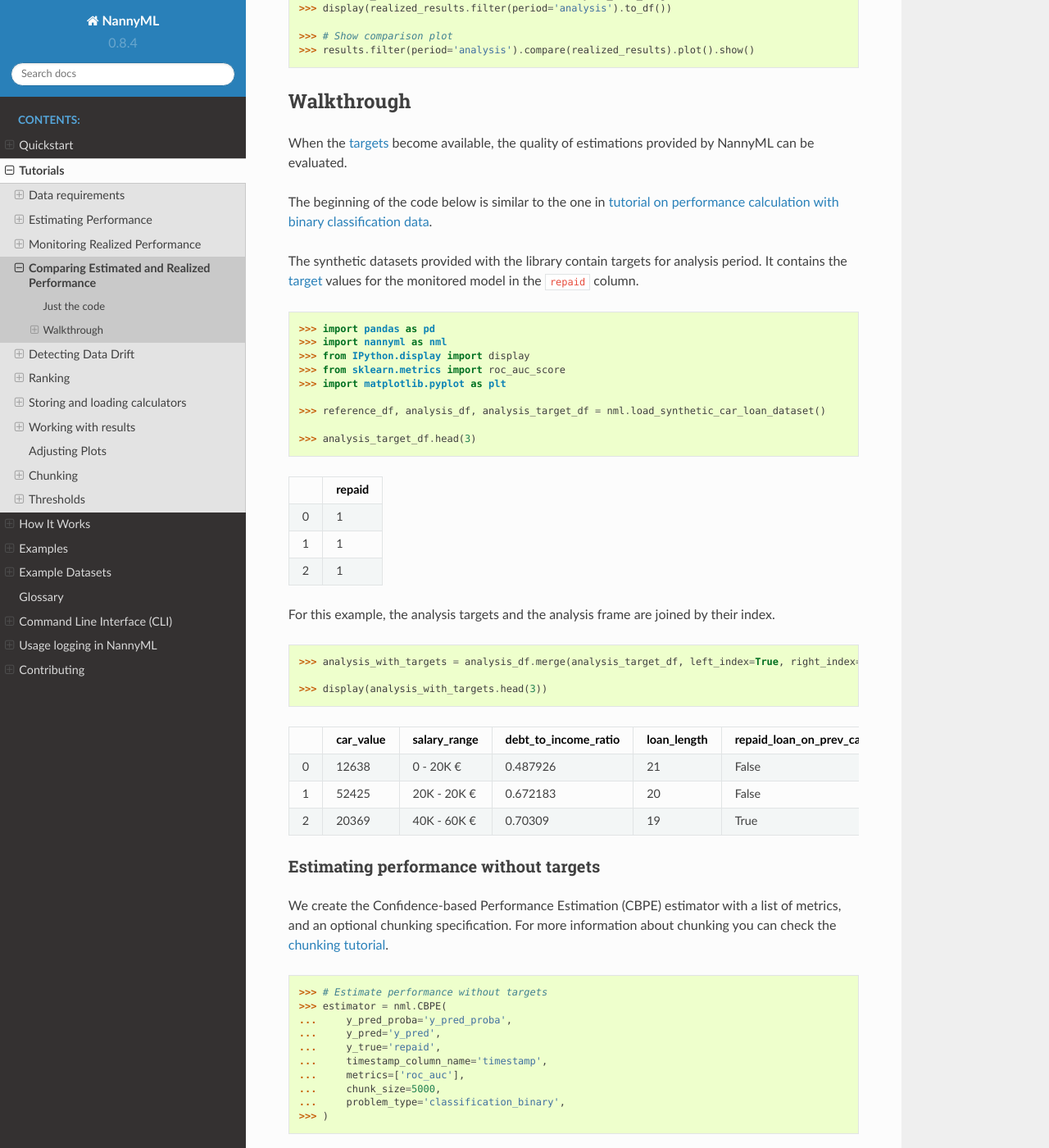
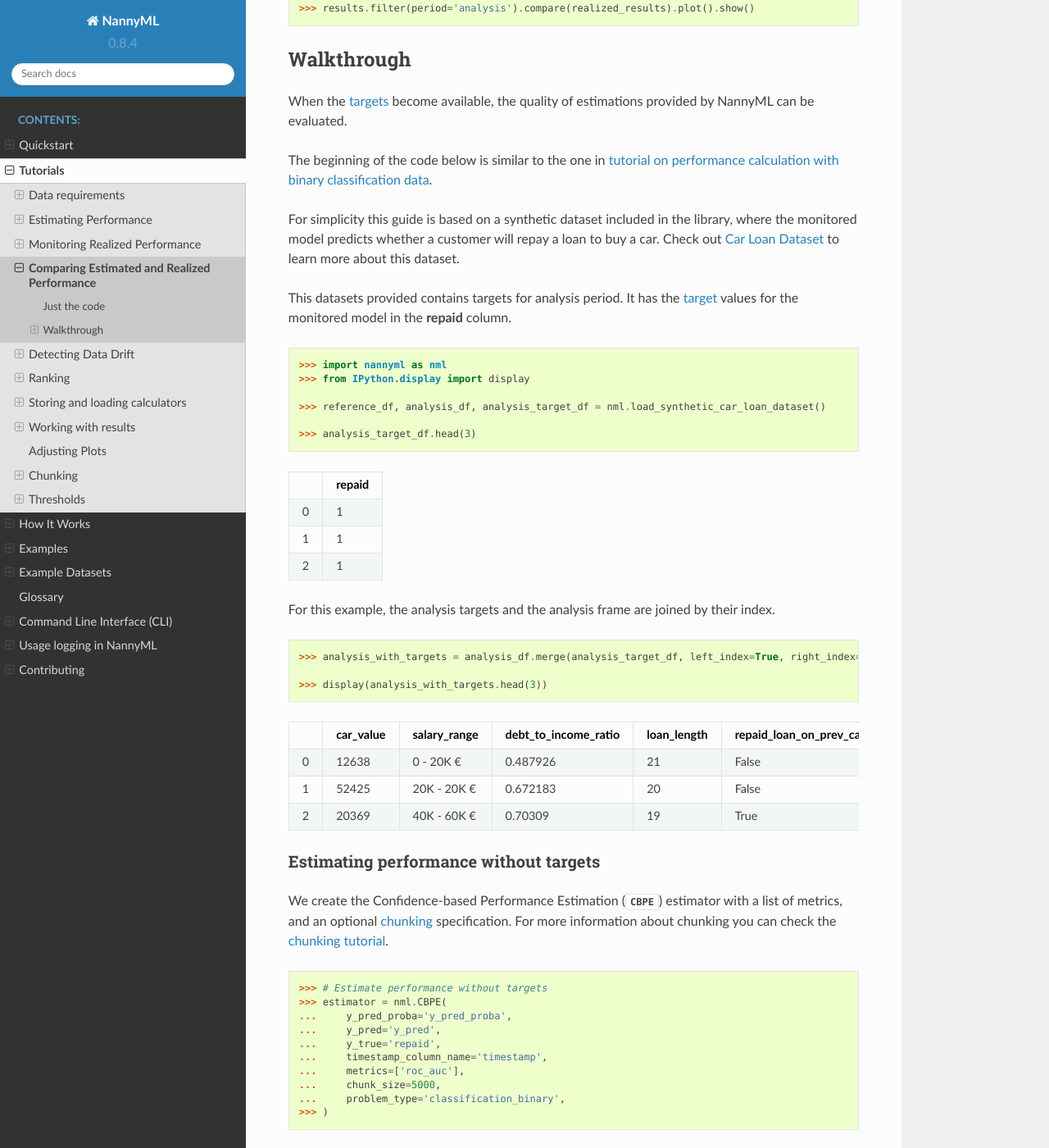
Before and after one commit to NannyML/nannyml, a Sphinx documentation site: the page built from docs/tutorials/compare_estimated_and_realized_performance.rst, in a window 1280 px wide and 1400 px high, scrolled down 932 px. Shown: the whole window at 82% size. Built offline with Sphinx 7.4.7 and the Read the Docs theme 2.0.0, drawn with Linux system fonts in a browser that asks for light colours; pages that are not in the unit, such as notebooks, are missing from menus; some of the changed text lies outside the part shown.

```diff
--- a/docs/tutorials/compare_estimated_and_realized_performance.rst
+++ b/docs/tutorials/compare_estimated_and_realized_performance.rst
@@ -21,8 +21,13 @@ When the :term:`targets<Target>` become available, the quality of estimations pr
 The beginning of the code below is similar to the one in :ref:`tutorial on
 performance calculation with binary classification data<binary-performance-calculation>`.
 
-The synthetic datasets provided with the library contain targets for analysis period.
-It contains the :term:`target<Target>` values for the monitored model in the ``repaid`` column.
+For simplicity this guide is based on a synthetic dataset included in the library, where the monitored model
+predicts whether a customer will repay a loan to buy a car.
+Check out :ref:`Car Loan Dataset<dataset-synthetic-binary-car-loan>` to learn more about this dataset.
+
+This datasets provided contains targets for analysis period. It has the :term:`target<Target>` values for the
+monitored model in the **repaid** column.
+
 
 .. nbimport::
     :path: ./example_notebooks/Tutorial - Compare Estimated and Realized Performance.ipynb
@@ -45,15 +50,16 @@ For this example, the analysis targets and the analysis frame are joined by thei
 Estimating performance without targets
 ======================================
 
-We create the Confidence-based Performance Estimation (CBPE) estimator with a list of metrics, and an optional chunking specification.
+We create the Confidence-based Performance Estimation (:class:`~nannyml.performance_estimation.confidence_based.cbpe.CBPE`)
+estimator with a list of metrics, and an optional :term:`chunking<Data Chunk>` specification.
 For more information about chunking you can check the :ref:`chunking tutorial<chunking>`.
 
 .. nbimport::
     :path: ./example_notebooks/Tutorial - Compare Estimated and Realized Performance.ipynb
     :cells: 5
 
-The CBPE estimator is then fitted using the :meth:`~nannyml.base.AbstractEstimator.fit` method
-on the reference data.
+The :class:`~nannyml.performance_estimation.confidence_based.cbpe.CBPE` estimator is then fitted using
+the :meth:`~nannyml.base.AbstractEstimator.fit` method on the reference data.
 
 We estimate the performance of both the reference and analysis datasets,
 to compare the estimated and actual performance of the reference period.
```
Also changed, not shown: docs/example_notebooks/Tutorial - Compare Estimated and Realized Performance.ipynb.
